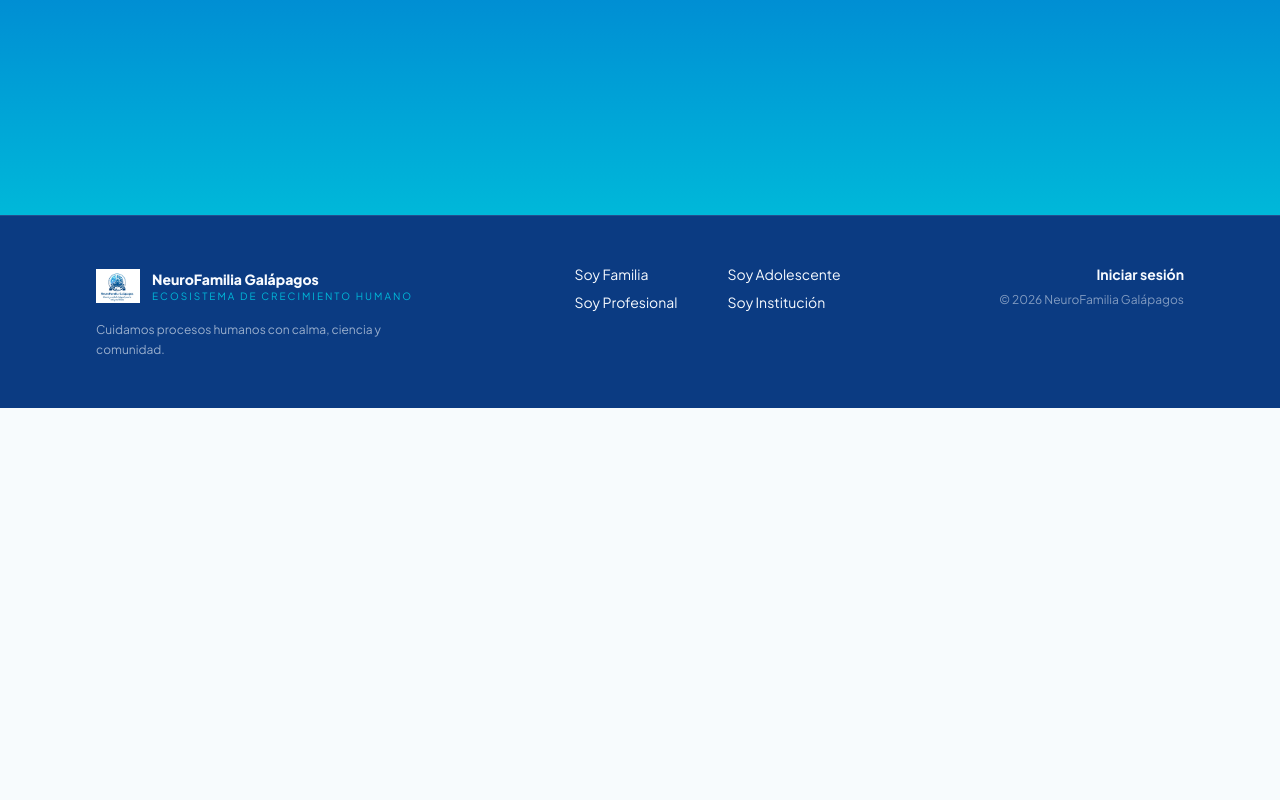
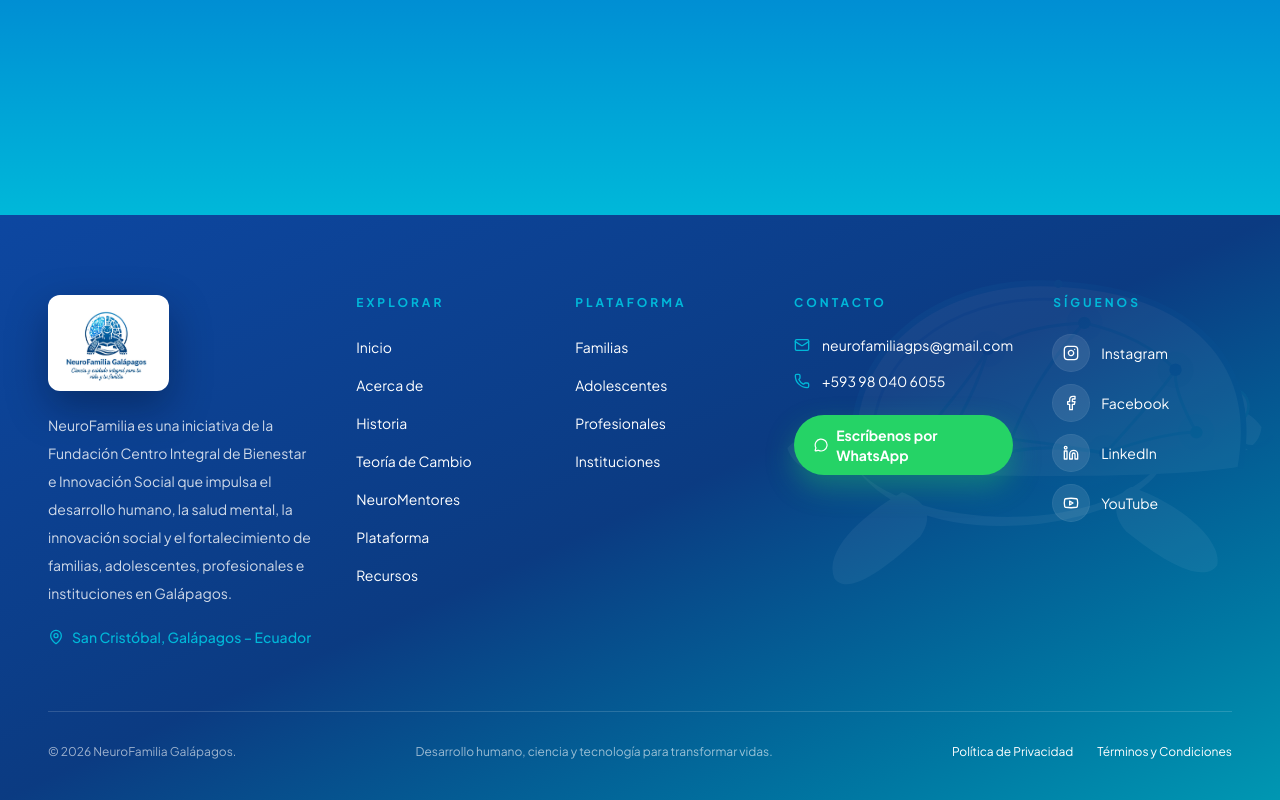
Before and after one commit to nelita0412-afk/NeuroFamilia-AI, a Next.js app in the folder apps/web/: page / in a window 1280 px wide. Shown: the part 6203-7003 px from the top of the page. Before the commit the page ends 6611 px from the top, so only its background shows below. Built offline with nearby package versions, Linux system fonts and the light colour scheme.

Commit message:
feat(web): Footer institucional completo - 5 columnas, gradiente azul-turquesa, tortuga de agua, subfooter

```diff
--- a/apps/web/src/components/landing/footer.tsx
+++ b/apps/web/src/components/landing/footer.tsx
@@ -1,49 +1,224 @@
 import Image from 'next/image';
 import Link from 'next/link';
+import { Mail, MapPin, MessageCircle, Phone } from 'lucide-react';
+import { HeroTurtle } from './svg/hero-turtle';
 
-const PATHS = [
-  { label: 'Soy Familia', href: '/caminos/familia' },
-  { label: 'Soy Adolescente', href: '/caminos/adolescente' },
-  { label: 'Soy Profesional', href: '/caminos/profesional' },
-  { label: 'Soy Institución', href: '/caminos/institucion' },
+function InstagramIcon({ className = '' }: { className?: string }) {
+  return (
+    <svg viewBox="0 0 24 24" fill="none" stroke="currentColor" strokeWidth="2" strokeLinecap="round" strokeLinejoin="round" className={className} aria-hidden="true">
+      <rect width="20" height="20" x="2" y="2" rx="5" ry="5" />
+      <path d="M16 11.37A4 4 0 1 1 12.63 8 4 4 0 0 1 16 11.37z" />
+      <line x1="17.5" x2="17.51" y1="6.5" y2="6.5" />
+    </svg>
+  );
+}
+
+function FacebookIcon({ className = '' }: { className?: string }) {
+  return (
+    <svg viewBox="0 0 24 24" fill="none" stroke="currentColor" strokeWidth="2" strokeLinecap="round" strokeLinejoin="round" className={className} aria-hidden="true">
+      <path d="M18 2h-3a5 5 0 0 0-5 5v3H7v4h3v8h4v-8h3l1-4h-4V7a1 1 0 0 1 1-1h3z" />
+    </svg>
+  );
+}
+
+function LinkedinIcon({ className = '' }: { className?: string }) {
+  return (
+    <svg viewBox="0 0 24 24" fill="none" stroke="currentColor" strokeWidth="2" strokeLinecap="round" strokeLinejoin="round" className={className} aria-hidden="true">
+      <path d="M16 8a6 6 0 0 1 6 6v7h-4v-7a2 2 0 0 0-2-2 2 2 0 0 0-2 2v7h-4v-7a6 6 0 0 1 6-6z" />
+      <rect width="4" height="12" x="2" y="9" />
+      <circle cx="4" cy="4" r="2" />
+    </svg>
+  );
+}
+
+function YoutubeIcon({ className = '' }: { className?: string }) {
+  return (
+    <svg viewBox="0 0 24 24" fill="none" stroke="currentColor" strokeWidth="2" strokeLinecap="round" strokeLinejoin="round" className={className} aria-hidden="true">
+      <path d="M2.5 17a24.12 24.12 0 0 1 0-10 2 2 0 0 1 1.4-1.4 49.56 49.56 0 0 1 16.2 0A2 2 0 0 1 21.5 7a24.12 24.12 0 0 1 0 10 2 2 0 0 1-1.4 1.4 49.55 49.55 0 0 1-16.2 0A2 2 0 0 1 2.5 17" />
+      <path d="m10 15 5-3-5-3z" />
+    </svg>
+  );
+}
+
+const EXPLORE_LINKS = [
+  { label: 'Inicio', href: '#inicio' },
+  { label: 'Acerca de', href: '#proposito' },
+  { label: 'Historia', href: '#impacto' },
+  { label: 'Teoría de Cambio', href: '#dimensiones' },
+  { label: 'NeuroMentores', href: '#mentores' },
+  { label: 'Plataforma', href: '#plataforma' },
+  { label: 'Recursos', href: '#plataforma' },
+];
+
+const PLATFORM_LINKS = [
+  { label: 'Familias', href: '/caminos/familia' },
+  { label: 'Adolescentes', href: '/caminos/adolescente' },
+  { label: 'Profesionales', href: '/caminos/profesional' },
+  { label: 'Instituciones', href: '/caminos/institucion' },
+];
+
+const SOCIAL_LINKS = [
+  { label: 'Instagram', href: 'https://instagram.com', icon: InstagramIcon },
+  { label: 'Facebook', href: 'https://facebook.com', icon: FacebookIcon },
+  { label: 'LinkedIn', href: 'https://linkedin.com', icon: LinkedinIcon },
+  { label: 'YouTube', href: 'https://youtube.com', icon: YoutubeIcon },
 ];
 
 export function LandingFooter() {
   return (
-    <footer className="border-t border-white/10 bg-[#0B3B82] py-12 text-[#F8FBFF]">
-      <div className="mx-auto flex max-w-6xl flex-col items-center gap-8 px-5 sm:px-8 lg:flex-row lg:items-start lg:justify-between">
-        <div className="flex flex-col items-center gap-3 lg:items-start">
-          <Link href="/" className="flex items-center gap-3" aria-label="NeuroFamilia Galápagos">
-            <Image src="/images/logo/logo.png" alt="Logo NeuroFamilia" width={44} height={44} className="h-11 w-11 object-contain" />
-            <div>
-              <p className="text-sm font-extrabold">NeuroFamilia Galápagos</p>
-              <p className="text-[10px] uppercase tracking-[0.2em] text-[#00B8D9]">
-                Ecosistema de crecimiento humano
+    <footer className="relative overflow-hidden bg-gradient-to-br from-[#0D47A1] via-[#0B3B82] to-[#0097B2] text-white">
+      {/* MARCA DE AGUA — tortuga NeuroFamilia muy sutil */}
+      <HeroTurtle
+        className="pointer-events-none absolute -right-24 -top-16 h-[560px] w-auto opacity-5"
+        aria-hidden="true"
+      />
+
+      <div className="relative z-10 mx-auto max-w-7xl px-5 pb-10 pt-20 sm:px-8 lg:px-12">
+        <div className="grid gap-14 lg:grid-cols-[1.5fr_1fr_1fr_1.2fr_1fr] lg:gap-10">
+          {/* COLUMNA 1 — IDENTIDAD */}
+          <div className="flex flex-col items-start gap-5">
+            <Link href="/#inicio" aria-label="Inicio NeuroFamilia Galápagos">
+              <Image
+                src="/images/logo/logo.png"
+                alt="Logo NeuroFamilia Galápagos"
+                width={132}
+                height={102}
+                className="h-24 w-auto rounded-xl bg-white object-contain p-1.5 shadow-[0_16px_40px_rgba(0,10,30,0.35)]"
+              />
+            </Link>
+            <p className="text-sm leading-7 text-white/80">
+              NeuroFamilia es una iniciativa de la Fundación Centro Integral de Bienestar e
+              Innovación Social que impulsa el desarrollo humano, la salud mental, la innovación
+              social y el fortalecimiento de familias, adolescentes, profesionales e instituciones
+              en Galápagos.
             </p>
-            </div>
-          </Link>
-          <p className="max-w-xs text-center text-xs leading-5 text-[#F8FBFF]/60 lg:text-left">
-            Cuidamos procesos humanos con calma, ciencia y comunidad.
+            <p className="flex items-center gap-2 text-sm font-medium text-[#00B8D9]">
+              <MapPin className="h-4 w-4" />
+              San Cristóbal, Galápagos – Ecuador
             </p>
           </div>
 
-        <nav aria-label="Caminos" className="grid grid-cols-2 gap-x-10 gap-y-2 text-center lg:text-left">
-          {PATHS.map((path) => (
+          {/* COLUMNA 2 — EXPLORAR */}
+          <nav aria-label="Explorar">
+            <p className="text-xs font-bold uppercase tracking-[0.25em] text-[#00B8D9]">
+              Explorar
+            </p>
+            <ul className="mt-6 space-y-3.5">
+              {EXPLORE_LINKS.map((link) => (
+                <li key={link.label}>
                   <Link
-              key={path.href}
-              href={path.href}
-              className="text-sm text-[#F8FBFF]/75 transition-colors duration-200 hover:text-[#00B8D9]"
+                    href={link.href}
+                    className="text-sm text-white/75 transition-colors duration-300 hover:text-white"
                   >
-              {path.label}
+                    {link.label}
                   </Link>
+                </li>
               ))}
+            </ul>
           </nav>
 
-        <div className="flex flex-col items-center gap-2 lg:items-end">
-          <Link href="/login" className="text-sm font-bold text-[#00B8D9] transition-colors duration-200 hover:text-[#F8FBFF]">
-            Iniciar sesión
+          {/* COLUMNA 3 — PLATAFORMA */}
+          <nav aria-label="Plataforma">
+            <p className="text-xs font-bold uppercase tracking-[0.25em] text-[#00B8D9]">
+              Plataforma
+            </p>
+            <ul className="mt-6 space-y-3.5">
+              {PLATFORM_LINKS.map((link) => (
+                <li key={link.href}>
+                  <Link
+                    href={link.href}
+                    className="text-sm text-white/75 transition-colors duration-300 hover:text-white"
+                  >
+                    {link.label}
                   </Link>
-          <p className="text-xs text-[#F8FBFF]/50">© {new Date().getFullYear()} NeuroFamilia Galápagos</p>
+                </li>
+              ))}
+            </ul>
+          </nav>
+
+          {/* COLUMNA 4 — CONTACTO */}
+          <div>
+            <p className="text-xs font-bold uppercase tracking-[0.25em] text-[#00B8D9]">
+              Contacto
+            </p>
+            <ul className="mt-6 space-y-4">
+              <li>
+                <a
+                  href="mailto:neurofamiliagps@gmail.com"
+                  className="group flex items-center gap-3 text-sm text-white/75 transition-colors duration-300 hover:text-white"
+                >
+                  <Mail className="h-4 w-4 shrink-0 text-[#00B8D9] transition-transform duration-300 group-hover:scale-110" />
+                  neurofamiliagps@gmail.com
+                </a>
+              </li>
+              <li>
+                <a
+                  href="tel:+593980406055"
+                  className="group flex items-center gap-3 text-sm text-white/75 transition-colors duration-300 hover:text-white"
+                >
+                  <Phone className="h-4 w-4 shrink-0 text-[#00B8D9] transition-transform duration-300 group-hover:scale-110" />
+                  +593 98 040 6055
+                </a>
+              </li>
+            </ul>
+            <a
+              href="https://wa.me/593980406055"
+              target="_blank"
+              rel="noopener noreferrer"
+              className="mt-6 inline-flex items-center gap-2 rounded-full bg-[#25D366] px-5 py-2.5 text-sm font-bold text-white shadow-[0_12px_28px_rgba(37,211,102,0.35)] transition-all duration-300 hover:-translate-y-0.5 hover:bg-[#1fb959]"
+            >
+              <MessageCircle className="h-4 w-4" />
+              Escríbenos por WhatsApp
+            </a>
+          </div>
+
+          {/* COLUMNA 5 — REDES SOCIALES */}
+          <div>
+            <p className="text-xs font-bold uppercase tracking-[0.25em] text-[#00B8D9]">
+              Síguenos
+            </p>
+            <ul className="mt-6 space-y-3.5">
+              {SOCIAL_LINKS.map(({ label, href, icon: Icon }) => (
+                <li key={label}>
+                  <a
+                    href={href}
+                    target="_blank"
+                    rel="noopener noreferrer"
+                    className="group inline-flex items-center gap-3 text-sm text-white/75 transition-colors duration-300 hover:text-white"
+                  >
+                    <span className="grid h-9 w-9 place-items-center rounded-full bg-white/10 ring-1 ring-white/15 transition-all duration-300 group-hover:bg-[#0066CC] group-hover:ring-[#0066CC]">
+                      <Icon className="h-4 w-4" />
+                    </span>
+                    {label}
+                  </a>
+                </li>
+              ))}
+            </ul>
+          </div>
+        </div>
+
+        {/* SUBFOOTER */}
+        <div className="mt-16 border-t border-white/15 pt-8">
+          <div className="flex flex-col items-center gap-4 text-center lg:flex-row lg:justify-between lg:text-left">
+            <p className="text-xs text-white/60">© 2026 NeuroFamilia Galápagos.</p>
+            <p className="text-xs text-white/60">
+              Desarrollo humano, ciencia y tecnología para transformar vidas.
+            </p>
+            <div className="flex items-center gap-6">
+              <Link
+                href="/privacy"
+                className="text-xs text-white/60 transition-colors duration-300 hover:text-[#00B8D9]"
+              >
+                Política de Privacidad
+              </Link>
+              <Link
+                href="/terms"
+                className="text-xs text-white/60 transition-colors duration-300 hover:text-[#00B8D9]"
+              >
+                Términos y Condiciones
+              </Link>
+            </div>
+          </div>
         </div>
       </div>
     </footer>
```
Lines whose indentation alone changed are shown as unchanged.
